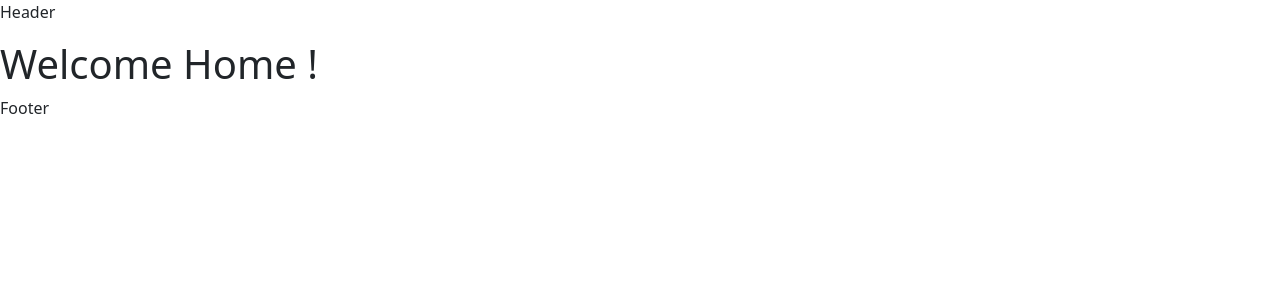
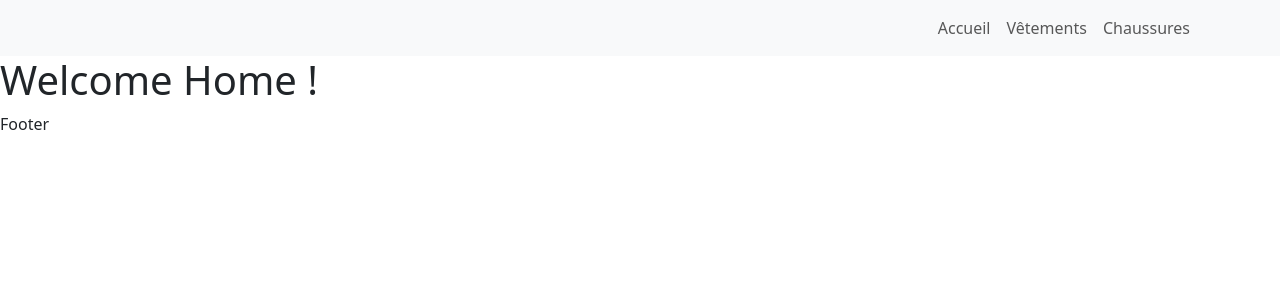
Before and after one commit to Drixx05/routage, a React (Vite) app: page / in a window 1280 px wide. Shown: the top 300 px of the page. Built offline with nearby package versions, Linux system fonts and the light colour scheme.

Commit message:
Added Header navbar

```diff
--- a/src/components/Header.jsx
+++ b/src/components/Header.jsx
@@ -1,7 +1,26 @@
+import { Link } from "react-router";
+import Nav from "react-bootstrap/Nav";
+import Navbar from "react-bootstrap/Navbar";
+import Container from "react-bootstrap/Container";
+
 export default function Header() {
 	return (
-		<header>
-			<p>Header</p>
-		</header>
+		<Navbar expand="lg" className="bg-body-tertiary">
+			<Container>
+				<Navbar.Toggle aria-controls="basic-navbar-nav" />
+				<Navbar.Collapse id="basic-navbar-nav"></Navbar.Collapse>
+				<Nav className="me-auto">
+					<Nav.Link as={Link} to="/">
+						Accueil
+					</Nav.Link>
+					<Nav.Link as={Link} to="/categorie/Vêtements">
+						Vêtements
+					</Nav.Link>
+					<Nav.Link as={Link} to="/categorie/Chaussures">
+						Chaussures
+					</Nav.Link>
+				</Nav>
+			</Container>
+		</Navbar>
 	);
 }
```
